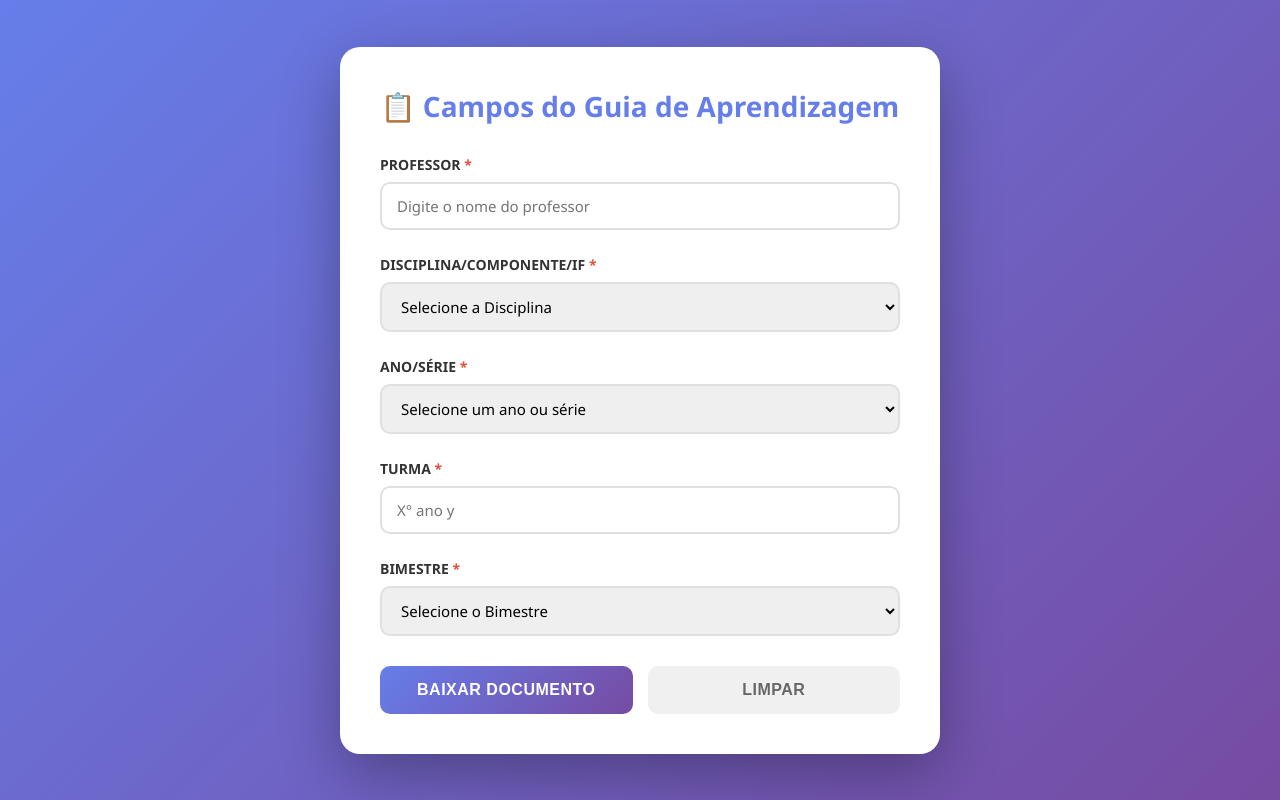
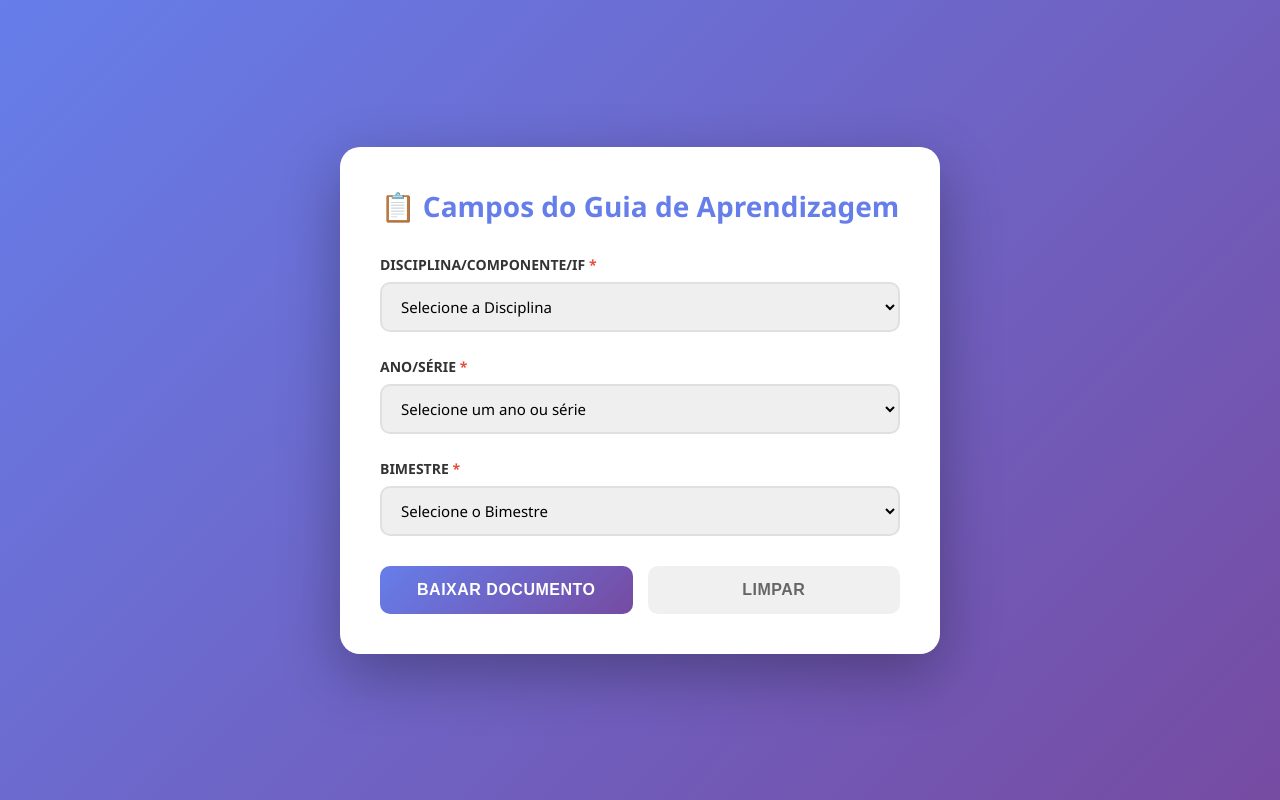
Before and after one commit to TheoFBS/Automacao_do_Guia_de_Aprendizagem, a Flask app: page / in a window 1280 px wide. Run offline with Flask 3, Linux system fonts and the light colour scheme; parts of the project's set-up code (start-up, migrations or seed data) failed here and were passed over.

Commit message:
Add files via upload

```diff
--- a/src/templates/index.html
+++ b/src/templates/index.html
@@ -11,10 +11,10 @@
         <h1>📋 Campos do Guia de Aprendizagem</h1>
 
         <form id="jsonForm">
-            <div class="form-group">
+            <!--<div class="form-group">
                 <label for="professor"> PROFESSOR <span class="required">*</span></label>
                 <input type="text" id="professor" name="professor" required placeholder="Digite o nome do professor">
-            </div>
+            </div>-->
             <div class="form-group">
                 <label for="disciplina"> DISCIPLINA/COMPONENTE/IF <span class="required">*</span></label>
                 <select id="disciplina" name="disciplina" required>
@@ -67,10 +67,10 @@
                     <option value="3ª série">3ª série</option>
                 </select>
             </div>
-            <div class="form-group">
+            <!--<div class="form-group">
                 <label for="turma"> TURMA <span class="required">*</span></label>
                 <input type="text" id="turma" name="turma" required placeholder="X° ano y">
-            </div>
+            </div>-->
             <div class="form-group">
                 <label for="bimestre">BIMESTRE <span class="required">*</span></label>
                 <select id="bimestre" name="bimestre" required>
@@ -129,11 +129,11 @@
             </div>
         </form>
 
-        <div id="jsonPreview" class="json-preview">
+        <!--<div id="jsonPreview" class="json-preview">
             <h3>📄 Preview do JSON</h3>
             <pre id="jsonOutput"></pre>
             <button id="downloadBtn" class="download-btn">⬇️ Baixar JSON</button>
-        </div>
+        </div>-->
     </div>
 
     <script src="{{url_for('static',filename='script.js')}}"></script>
```
